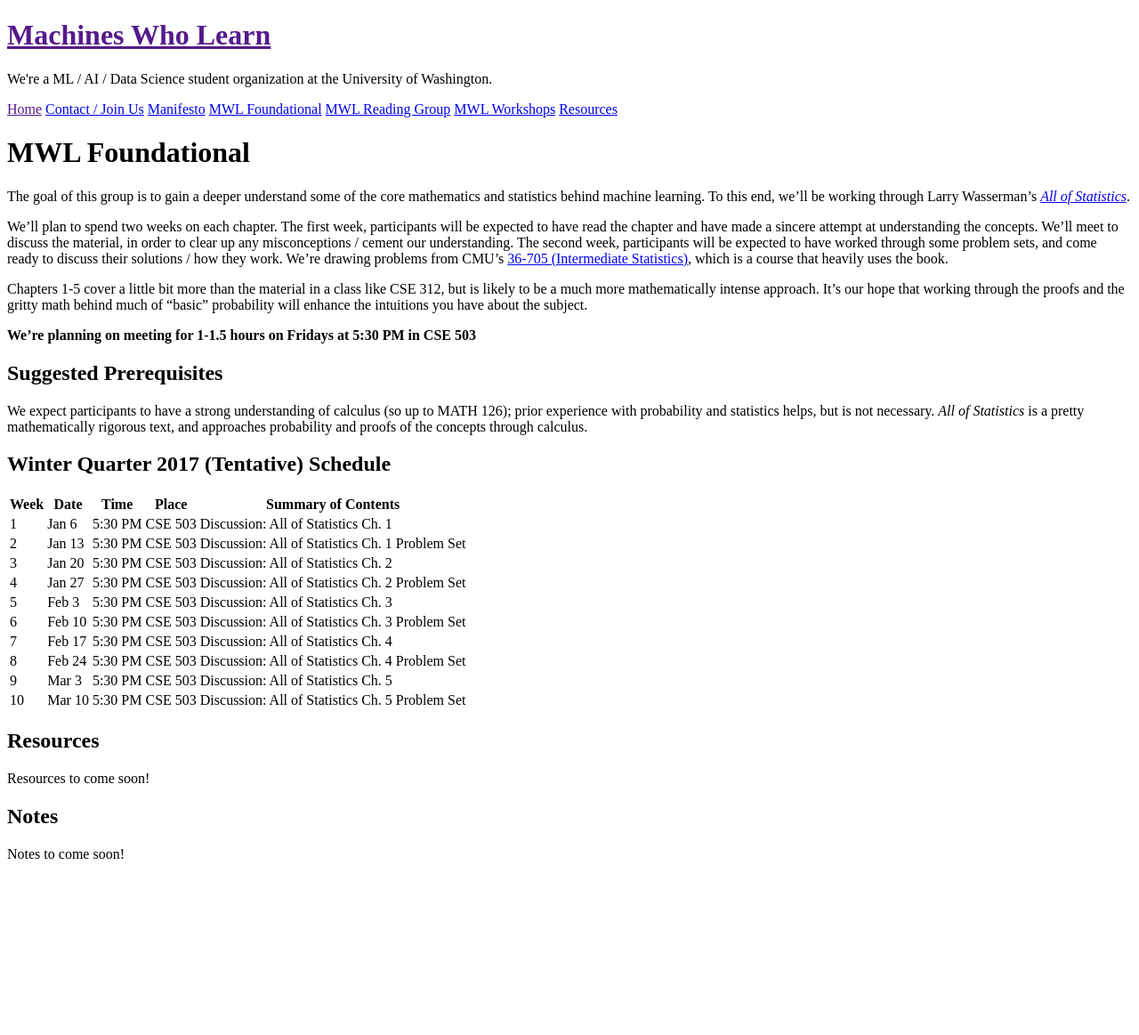
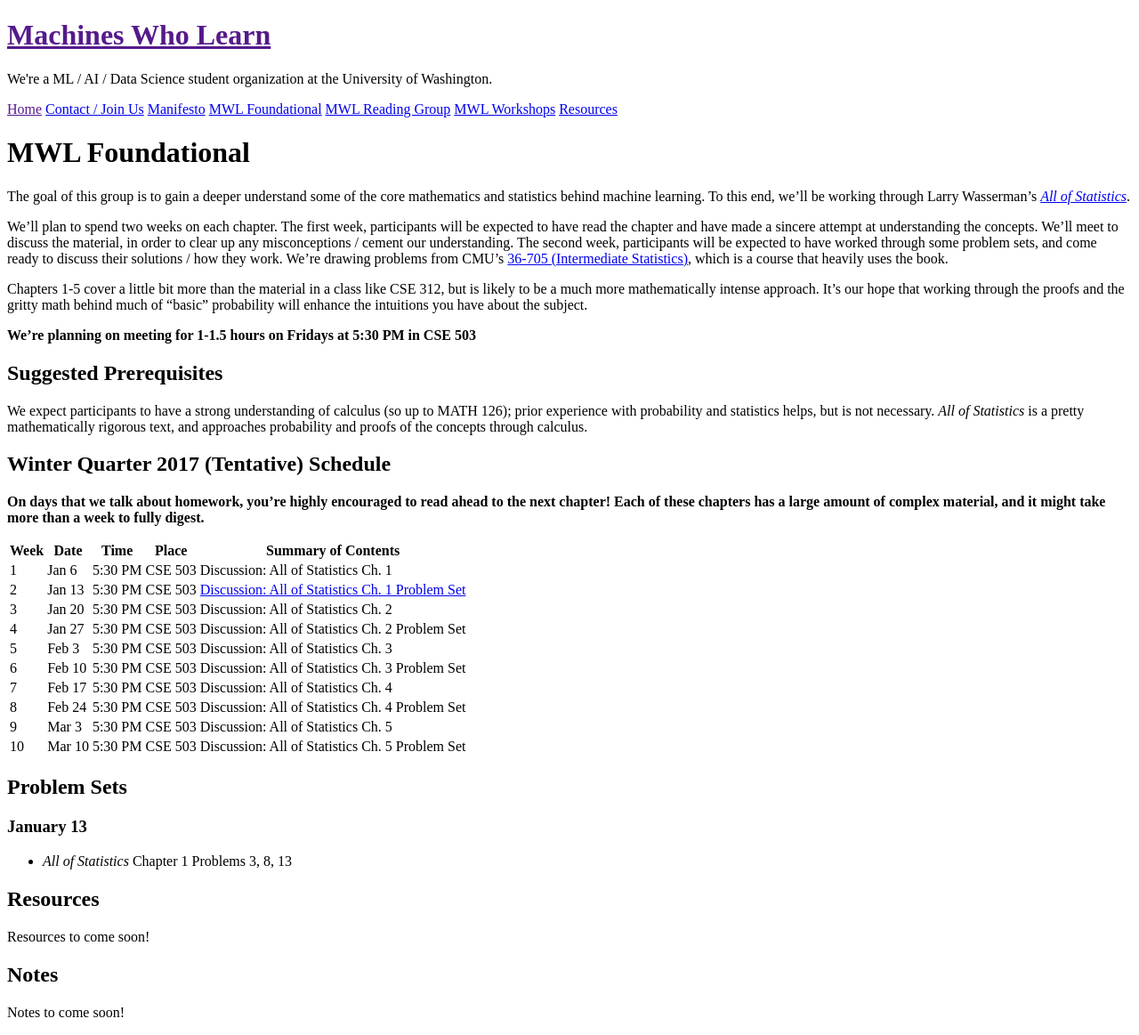
Before and after one commit to MachinesWhoLearn/machineswholearn.github.io, a Jekyll site: the page built from mwl_foundational.md, in a window 1280 px wide. Shown: the whole page at 89% size. Built offline with Jekyll 4.4.1, drawn with Linux system fonts in a browser that asks for light colours; before the commit the page ends 985 px from its top, so only the background shows below that.

Commit message:
add problems for foundational week 2

```diff
--- a/mwl_foundational.md
+++ b/mwl_foundational.md
@@ -32,11 +32,14 @@ necessary. *All of Statistics* is a pretty mathematically rigorous text, and
 approaches probability and proofs of the concepts through calculus.
 
 ## Winter Quarter 2017 (Tentative) Schedule
+**On days that we talk about homework, you're highly encouraged to read ahead to the
+next chapter! Each of these chapters has a large amount of complex material, and it
+might take more than a week to fully digest.**
 
 | Week | Date | Time | Place | Summary of Contents |
 |------|------|------|-------|-----------------------------------------------------|
 | 1 | Jan 6 | 5:30 PM | CSE 503 | Discussion: All of Statistics Ch. 1 |
-| 2 | Jan 13 | 5:30 PM | CSE 503 | Discussion: All of Statistics Ch. 1 Problem Set |
+| 2 | Jan 13 | 5:30 PM | CSE 503 | [Discussion: All of Statistics Ch. 1 Problem Set](#january-13) |
 | 3 | Jan 20 | 5:30 PM | CSE 503 | Discussion: All of Statistics Ch. 2 |
 | 4 | Jan 27 | 5:30 PM | CSE 503 | Discussion: All of Statistics Ch. 2 Problem Set|
 | 5 | Feb 3 | 5:30 PM | CSE 503 | Discussion: All of Statistics Ch. 3 |
@@ -46,6 +49,10 @@ approaches probability and proofs of the concepts through calculus.
 | 9 | Mar 3 | 5:30 PM | CSE 503 | Discussion: All of Statistics Ch. 5 |
 | 10 | Mar 10 | 5:30 PM | CSE 503 | Discussion: All of Statistics Ch. 5 Problem Set |
 
+## Problem Sets
+### January 13
+  - *All of Statistics* Chapter 1 Problems 3, 8, 13
+
 ## Resources
 
 Resources to come soon!
```
